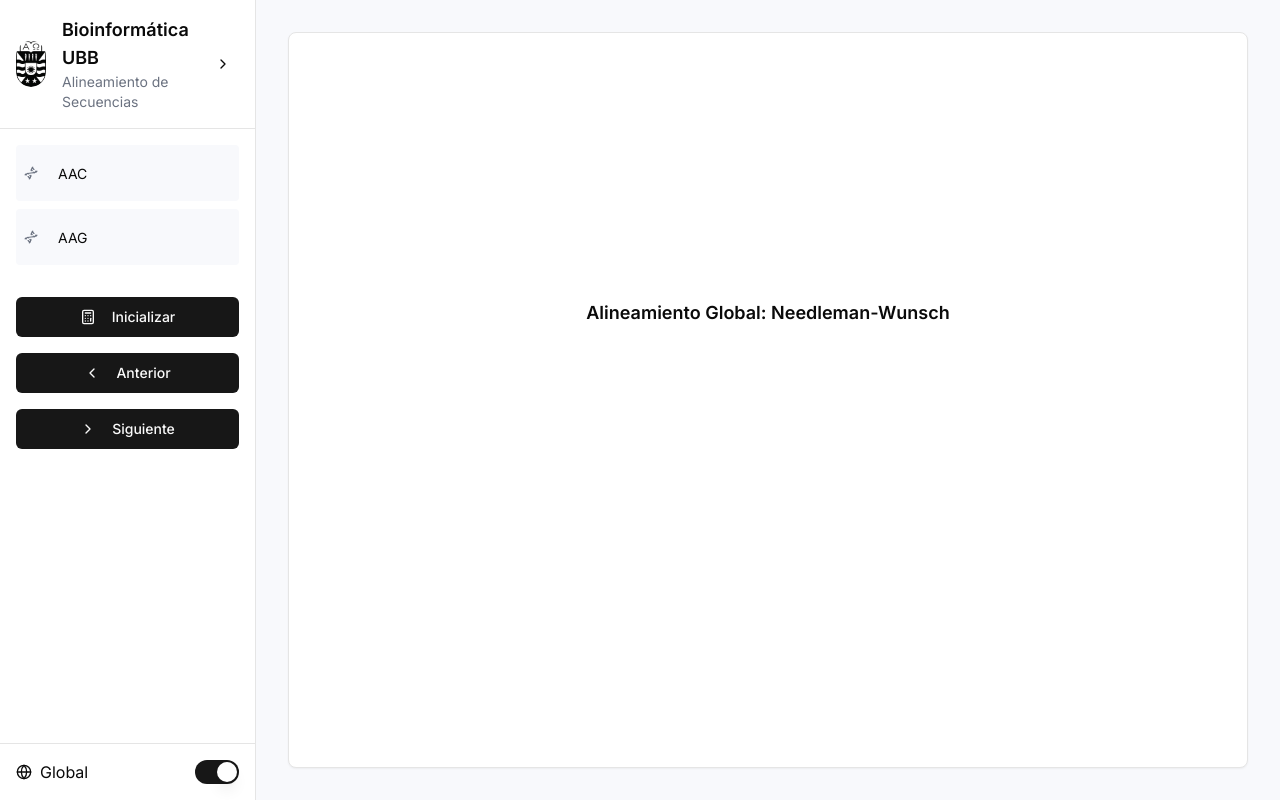
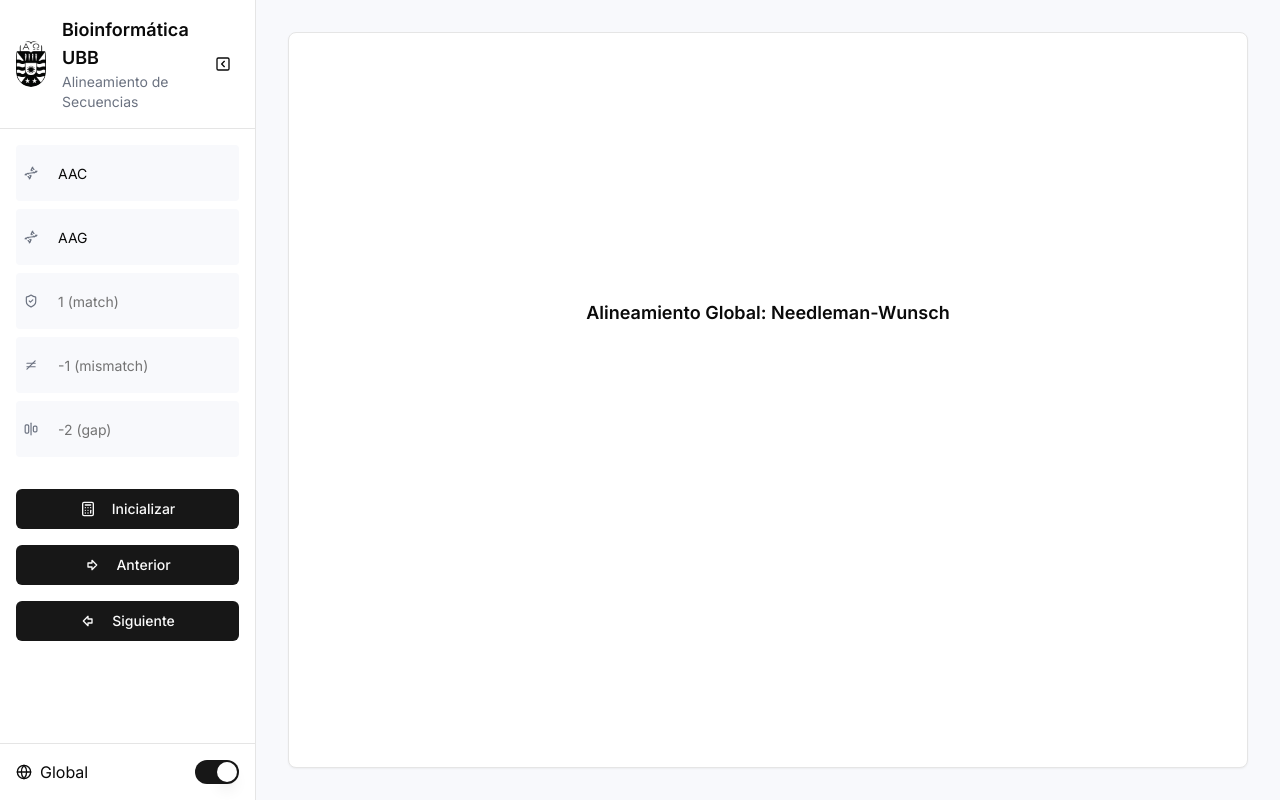
Before and after one commit to Not-Minimal/bioinformatica-ubb, a Next.js app: page / in a window 1280 px wide. Built offline with nearby package versions, Linux system fonts and the light colour scheme.

Commit message:
Se agregan match, missmatch y gap.

```diff
--- a/src/components/ui/bioinformatica-ubb.tsx
+++ b/src/components/ui/bioinformatica-ubb.tsx
@@ -16,6 +16,13 @@ import {
   ChevronRight,
   Globe,
   ChevronRight as ChevronRightIcon,
+  EqualNot,
+  ShieldCheck,
+  AlignHorizontalJustifyCenter,
+  ArrowBigRight,
+  ArrowBigLeft,
+  MoveLeft,
+  ChevronLeftSquare,
 } from "lucide-react";
 import Image from "next/image";
 
@@ -64,9 +71,8 @@ export default function BioinformaticaUBB() {
 
       {/* Sidebar */}
       <aside
-        className={`fixed left-0 top-0 z-40 h-screen w-64 transition-transform ${
-          sidebarOpen ? "translate-x-0" : "-translate-x-full"
-        } bg-white border-r`}
+        className={`fixed left-0 top-0 z-40 h-screen w-64 transition-transform ${sidebarOpen ? "translate-x-0" : "-translate-x-full"
+          } bg-white border-r`}
       >
         {/* ... resto del código del sidebar ... */}
         <div className="flex flex-col h-full">
@@ -92,7 +98,7 @@ export default function BioinformaticaUBB() {
                 size="icon"
                 onClick={() => setSidebarOpen(false)}
               >
-                <ChevronRightIcon className="h-4 w-4" />
+                <ChevronLeftSquare className="h-4 w-4" />
               </Button>
             </div>
           </div>
@@ -126,6 +132,33 @@ export default function BioinformaticaUBB() {
                   className="bg-transparent border-none focus:ring-0"
                 />
               </div>
+              <div className="flex items-center space-x-2 p-2 bg-[#F8F9FC] rounded">
+                <ShieldCheck className="h-4 w-4 text-gray-500" />
+                <Input
+
+                  placeholder="1 (match)"
+                  maxLength={20}
+                  className="bg-transparent border-none focus:ring-0"
+                />
+              </div>
+              <div className="flex items-center space-x-2 p-2 bg-[#F8F9FC] rounded">
+                <EqualNot className="h-4 w-4 text-gray-500" />
+                <Input
+
+                  placeholder="-1 (mismatch)"
+                  maxLength={20}
+                  className="bg-transparent border-none focus:ring-0"
+                />
+              </div>
+              <div className="flex items-center space-x-2 p-2 bg-[#F8F9FC] rounded">
+                <AlignHorizontalJustifyCenter className="h-4 w-4 text-gray-500" />
+                <Input
+
+                  placeholder="-2 (gap)"
+                  maxLength={20}
+                  className="bg-transparent border-none focus:ring-0"
+                />
+              </div>
             </div>
 
             {/* Parámetros */}
@@ -138,10 +171,10 @@ export default function BioinformaticaUBB() {
               <Calculator className="mr-2 h-4 w-4" /> Inicializar
             </Button>
             <Button className="w-full bg-primary" onClick={handleAnterior}>
-              <ChevronLeft className="mr-2 h-4 w-4" /> Anterior
+              <ArrowBigRight className="mr-2 h-4 w-4" /> Anterior
             </Button>
             <Button className="w-full bg-primary" onClick={handleSiguiente}>
-              <ChevronRight className="mr-2 h-4 w-4" /> Siguiente
+              <ArrowBigLeft className="mr-2 h-4 w-4" /> Siguiente
             </Button>
           </div>
 
@@ -160,9 +193,8 @@ export default function BioinformaticaUBB() {
 
       {/* Main content */}
       <main
-        className={`flex-1 p-8 ${
-          sidebarOpen ? "ml-64" : ""
-        } transition-all duration-300`}
+        className={`flex-1 p-8 ${sidebarOpen ? "ml-64" : ""
+          } transition-all duration-300`}
       >
         <Card className="w-full h-full flex flex-col items-center justify-center bg-white p-8">
           <h2 className="text-lg font-semibold mb-6">
```
